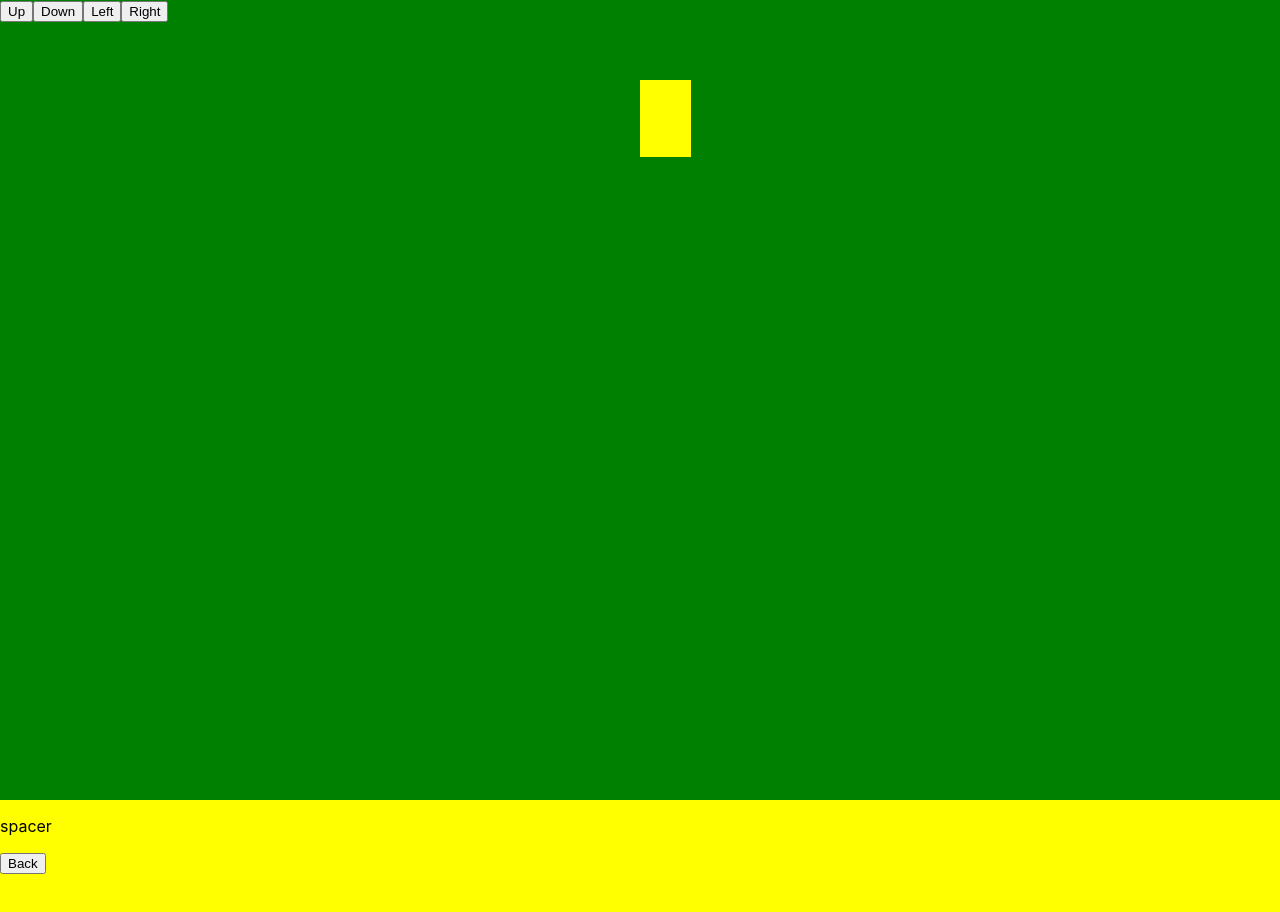
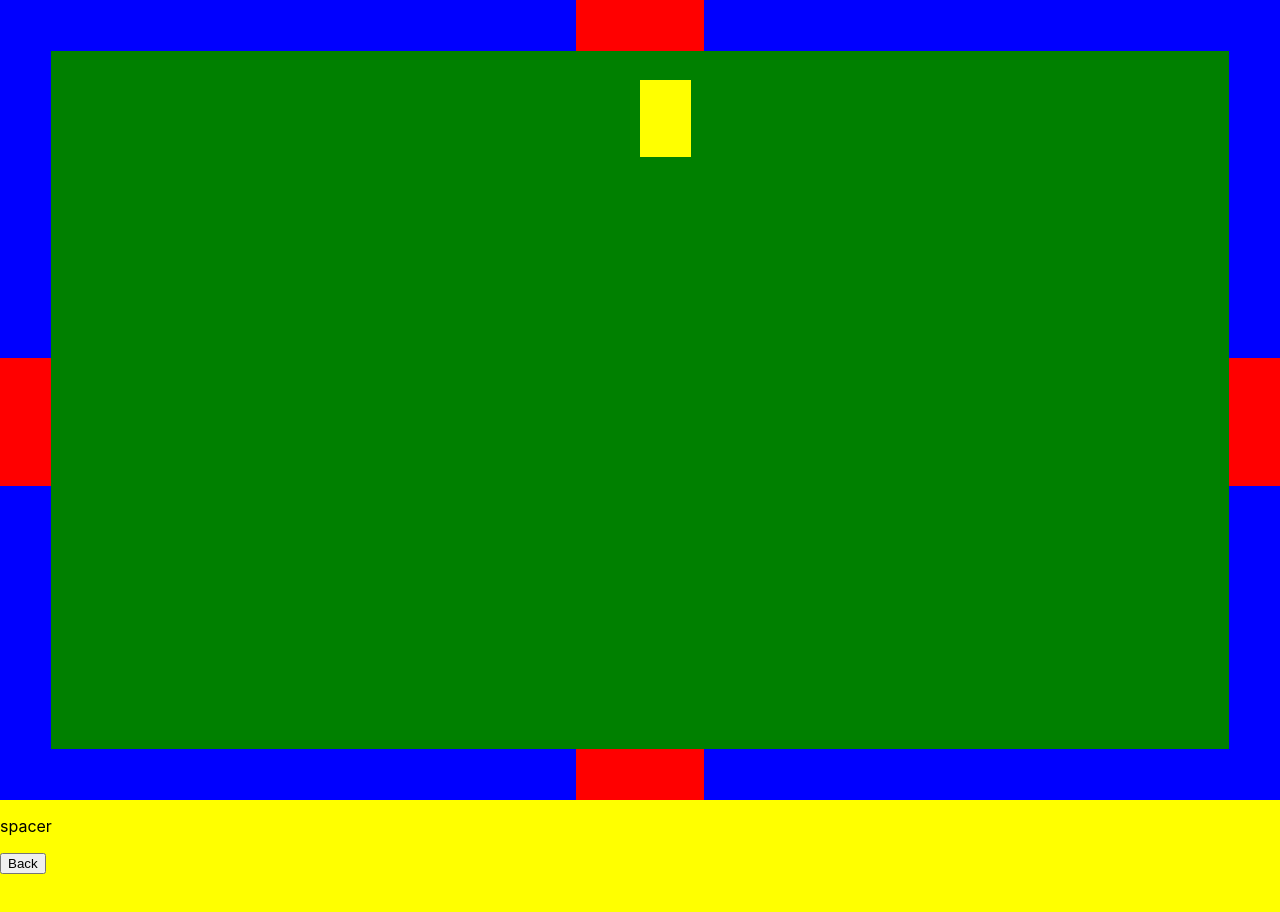
Before and after one commit to Ythaenagor/Interactive-Resume, a React (Create React App) app in the folder interactive-resume/: page /green in a window 1280 px wide. Shown: the top 912 px of the page. Built offline with nearby package versions, Linux system fonts and the light colour scheme.

Commit message:
added wall layout and collision detection

```diff
--- a/interactive-resume/src/components/Avatar/Avatar.js
+++ b/interactive-resume/src/components/Avatar/Avatar.js
@@ -41,7 +41,7 @@ const Avatar = () => {
         if(dx > max_speed){dx = max_speed}
         if(dx < 0 - max_speed){dx = 0 - max_speed}
         if(dy > max_speed){dy = max_speed}
-        if(dy < 0 - max_speed){dy = -1}
+        if(dy < 0 - max_speed){dy = 0 - max_speed}
     }
 
     const handleKeyRelease = (event) => {
@@ -78,7 +78,7 @@ const Avatar = () => {
         document.addEventListener('keydown', handleKeyPress);
         document.addEventListener('keyup', handleKeyRelease);
 
-        // loop to translate movement variables to document
+        // game loop for movement and collision detection
         setInterval(()=>{
             // set position variables
             x += dx
@@ -87,6 +87,32 @@ const Avatar = () => {
             // apply position variables to component
             avatar.style.left = x + 'px';
             avatar.style.top = y + 'px';
+
+            // get list of solid objects present
+            const solids = document.getElementsByClassName('solid');
+
+            // get current bounding box of avatar
+            const avBox = avatar.getBoundingClientRect();
+
+            // loop through solid objects and check for collision with avatar
+            for(var object of solids){
+                // get bounding box of solid
+                const solidBox = object.getBoundingClientRect();
+
+                // test for intersection between bounding boxes
+                // TODO: allow movement against wall when pressing into it
+                if(!(avBox.right < solidBox.left || avBox.left > solidBox.right ||
+                    avBox.bottom < solidBox.top || avBox.top > solidBox.bottom)){
+                    // if intersection is found, undo last movement step
+                    x -= dx
+                    y -= dy
+
+                    // apply position variables to component
+                    avatar.style.left = x + 'px';
+                    avatar.style.top = y + 'px';
+                }
+            }
+
         }, 10)
 
     },[])
--- /dev/null
+++ b/interactive-resume/src/components/Door/Door.css
@@ -0,0 +1,23 @@
+.door{
+    background-color: red;
+}
+
+.doorleft{
+    width:4vw;
+    height:10vw;
+}
+
+.doorright{
+    width:4vw;
+    height:10vw;
+}
+
+.doorup{
+    width:10vw;
+    height:4vw;
+}
+
+.doordown{
+    width:10vw;
+    height:4vw;
+}
--- /dev/null
+++ b/interactive-resume/src/components/Door/Door.js
@@ -0,0 +1,21 @@
+import './Door.css'
+
+const Door = (props) => {
+
+    // if direction is provided, append appropriate class
+    var classList = "door";
+    if(props.side){
+        classList += " door" + props.side;
+    } else {
+        // if not provided, default to down
+        classList += " doordown";
+    }
+
+    return(
+        <div className={classList}>
+
+        </div>
+    )
+}
+
+export default Door;
--- /dev/null
+++ b/interactive-resume/src/components/Wall/Wall.css
@@ -0,0 +1,37 @@
+.wall{
+    position:absolute;
+    display: flex;
+    justify-content: space-between;
+}
+
+.wallleft{
+    width:4vw;
+    height:100vh;
+    left:0;
+
+    flex-direction: column;
+}
+
+.wallright{
+    width:4vw;
+    height:100vh;
+    right:0;
+
+    flex-direction: column;;
+}
+
+.wallup{
+    width:100vw;
+    height:4vw;
+    top:0;
+
+    flex-direction: row;
+}
+
+.walldown{
+    width:100vw;
+    height:4vw;
+    bottom:0;
+
+    flex-direction: row;
+}
--- /dev/null
+++ b/interactive-resume/src/components/Wall/Wall.js
@@ -0,0 +1,27 @@
+import { Children } from 'react'
+
+import './Wall.css'
+import WallSpacer from '../WallSpacer/WallSpacer'
+
+// TODO: prop data
+// side: side of screen where wall is located
+//       valid values are "up", "down", "left", "right"
+const Wall = (props) => {
+
+    // if side is provided, append to class list
+    var classList = "wall"
+    if(props.side){
+        classList += " wall" + props.side
+    } else {
+        // otherwise, default to down
+        classList += " walldown"
+    }
+
+    return(
+        <div className={classList}>
+            {props.children}
+        </div>
+    )
+}
+
+export default Wall;
--- /dev/null
+++ b/interactive-resume/src/components/WallSpacer/WallSpacer.css
@@ -0,0 +1,6 @@
+.wallspacer{
+    width:4vw;
+    height:4vw;
+    background-color: blue;
+    flex-grow: 1;
+}
--- /dev/null
+++ b/interactive-resume/src/components/WallSpacer/WallSpacer.js
@@ -0,0 +1,11 @@
+import './WallSpacer.css'
+
+const WallSpacer = () => {
+    return(
+        <div className='wallspacer solid'>
+
+        </div>
+    )
+}
+
+export default WallSpacer
--- a/interactive-resume/src/pages/dungeon/Green.js
+++ b/interactive-resume/src/pages/dungeon/Green.js
@@ -5,6 +5,9 @@ import { useNavigate } from "react-router-dom";
 import Yellow from "./Yellow";
 import { useAnimate } from "framer-motion";
 import Avatar from "../../components/Avatar/Avatar";
+import Wall from "../../components/Wall/Wall";
+import Door from "../../components/Door/Door";
+import WallSpacer from "../../components/WallSpacer/WallSpacer";
 
 const Green = () => {
     const navigate = useNavigate()
@@ -17,6 +20,30 @@ const Green = () => {
                 <button onClick={() => {exit('down', navigate)}}>Down</button>
                 <button onClick={() => {exit('left', navigate)}}>Left</button>
                 <button onClick={() => {exit('right', navigate)}}>Right</button>
+
+                <Wall side='left'>
+                    <WallSpacer/>
+                    <Door side='left'/>
+                    <WallSpacer/>
+                </Wall>
+
+                <Wall side='right'>
+                    <WallSpacer/>
+                    <Door side='right'/>
+                    <WallSpacer/>
+                </Wall>
+
+                <Wall side='up'>
+                    <WallSpacer/>
+                    <Door side='up'/>
+                    <WallSpacer/>
+                </Wall>
+
+                <Wall side='down'>
+                    <WallSpacer/>
+                    <Door side='down'/>
+                    <WallSpacer/>
+                </Wall>
 
                 <Avatar/>
             </Room>
```
